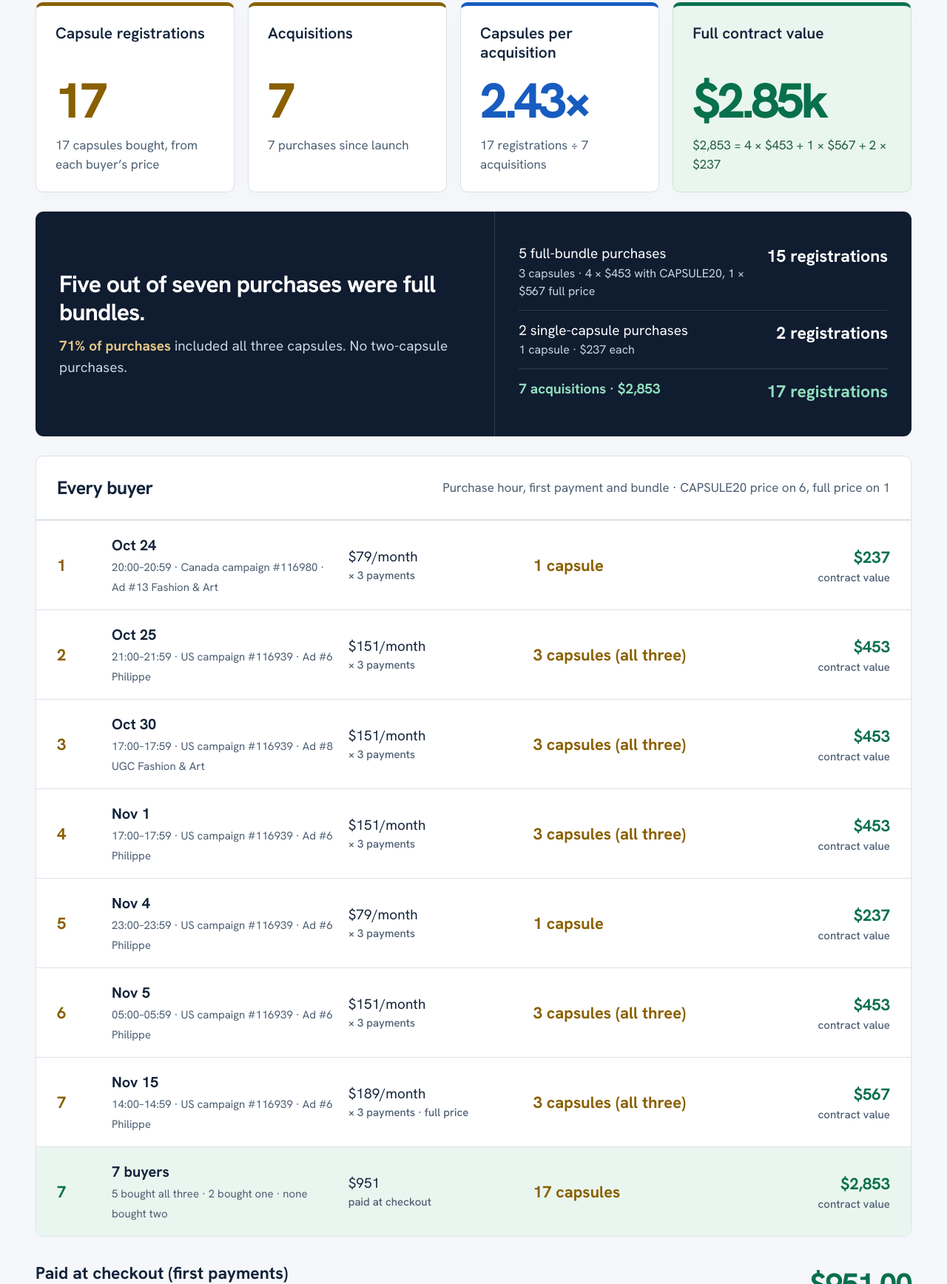
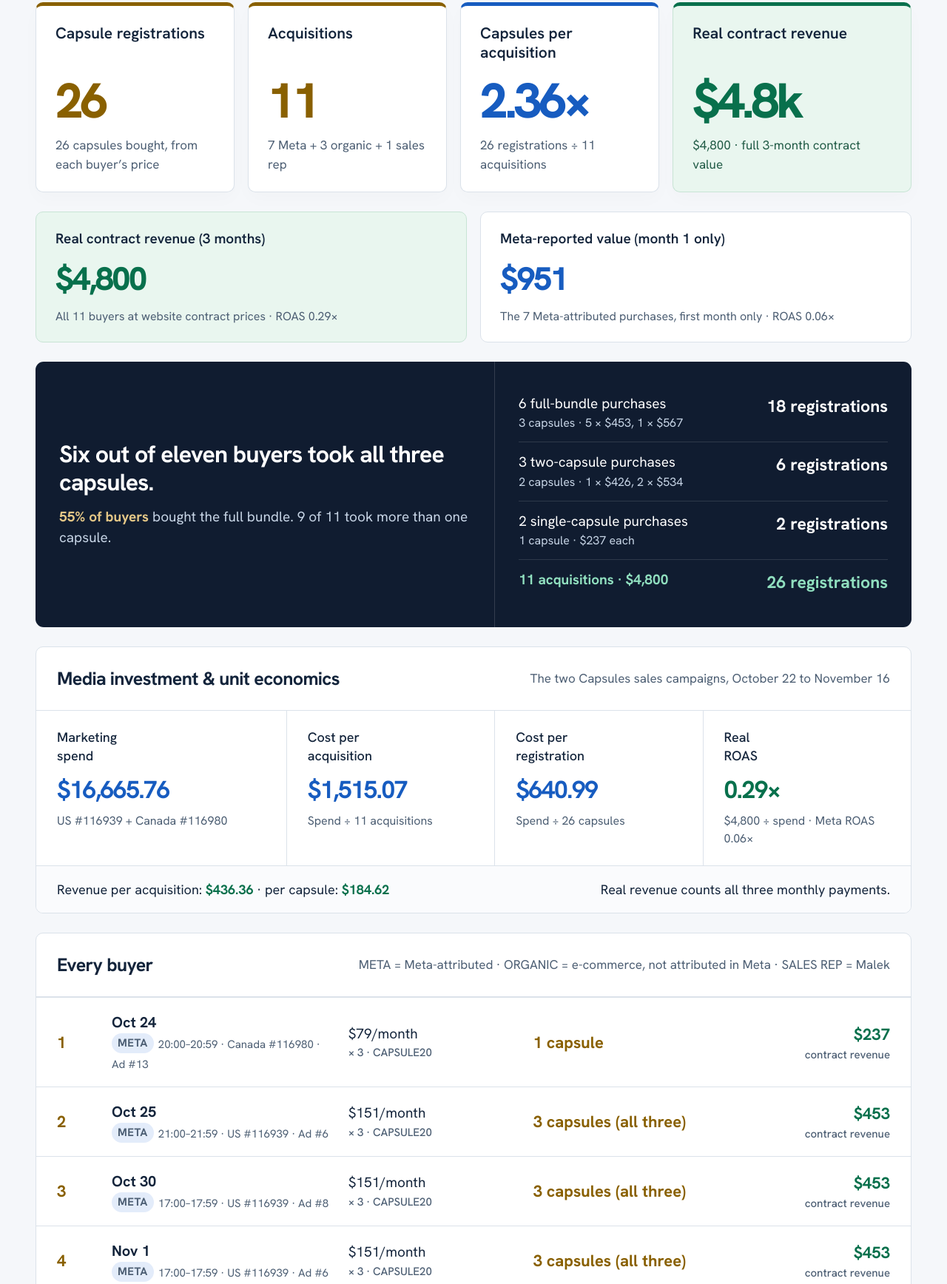
Before and after one commit to gitteromri-ux/french-capsules-week-one, a plain HTML site: page v2/index.html in a window 1280 px wide. Shown: the part 313-2049 px from the top of the page at 74% size. Drawn offline with Linux system fonts and the light colour scheme.

Commit message:
v2: pilot Oct 22-Nov 16; 11 buyers (7 Meta, 3 organic, 1 rep), 26 capsules, $4,800 real revenue, spend back

```diff
--- a/v2/index.html
+++ b/v2/index.html
@@ -4,7 +4,7 @@
 <meta charset="utf-8"><meta name="viewport" content="width=device-width,initial-scale=1">
 <meta name="robots" content="noindex,nofollow"><meta name="theme-color" content="#101c30">
 <title>French Capsules | Pilot results to date (v2)</title>
-<meta name="description" content="French Capsules pilot results: 17 capsule registrations from 7 acquisitions, 2.43 capsules per acquisition and $2,853 in full contract value. October 20 to November 24, 2026.">
+<meta name="description" content="French Capsules pilot, October 22 to November 16, 2026: 11 acquisitions, 26 capsule registrations, $4,800 real contract revenue.">
 <link rel="preconnect" href="https://fonts.googleapis.com"><link rel="preconnect" href="https://fonts.gstatic.com" crossorigin>
 <link href="https://fonts.googleapis.com/css2?family=Hanken+Grotesk:wght@400;500;600;700;800&family=Instrument+Serif&display=swap" rel="stylesheet">
 <style>
@@ -25,6 +25,9 @@ footer{padding:22px 0 30px;font-size:16px;color:var(--muted)}summary{cursor:poin
 .buyer.tot{background:#e9f6ef}.buyer.tot .n{color:var(--green)}
 .extra{margin-top:18px;background:#fff8e6;border:1px solid #ecd9a8;border-radius:10px;padding:18px 28px;font-size:17px}.extra strong{color:var(--gold)}
 @media(max-width:800px){.buyer{grid-template-columns:30px 1fr auto;gap:4px 12px;padding:16px 18px;align-items:start}.buyer .n{grid-row:1/4}.buyer .when{grid-column:2/4}.buyer .pay{grid-column:2;font-size:17px}.buyer .caps{grid-column:2;font-size:18px}.buyer .cv{grid-column:3;grid-row:2/4;align-self:center;font-size:20px}.buyers-head{display:block;padding:20px 18px}.buyers-head p{margin-top:6px}.extra{padding:16px 18px}}
+.buyer .tag{display:inline-block;font-size:13px;font-weight:700;letter-spacing:.03em;padding:2px 8px;border-radius:20px;margin-right:6px;vertical-align:2px}.tag.meta{background:#e3ecfa;color:var(--blue)}.tag.bi{background:#f6eed7;color:var(--gold)}.tag.rep{background:#e9f6ef;color:var(--green)}
+.vs{display:grid;grid-template-columns:1fr 1fr;gap:18px;margin:26px 0}.vs article{background:white;border:1px solid var(--line);border-radius:10px;padding:22px 26px}.vs article.real{background:#e9f6ef;border-color:#c8e4d5}.vs h3{margin:0;font-size:19px;font-weight:600}.vs .big{font-size:44px;font-weight:750;letter-spacing:-.045em;margin:6px 0}.vs article.real .big{color:var(--green)}.vs article.metav .big{color:var(--blue)}.vs p{margin:0;font-size:16px;color:var(--muted)}
+@media(max-width:800px){.vs{grid-template-columns:1fr}.vs .big{font-size:38px}}
 @media(max-width:1100px){.wrap{width:calc(100% - 48px)}.results{grid-template-columns:1fr 1fr}.result h2{min-height:0}.number{font-size:65px}.bundle-copy,.bundle-math{padding:28px}.support-grid{grid-template-columns:1fr 1fr}.support-grid article:nth-child(3){border-left:0;border-top:1px solid var(--line)}.support-grid article:nth-child(4){border-top:1px solid var(--line)}.metric-number{font-size:37px}.support-grid h3{min-height:0}.period strong{font-size:20px}}
 @media(max-width:650px){.wrap{width:calc(100% - 32px)}.brandbar .wrap{padding:17px 0}.brand{font-size:25px}.brandbar span{font-size:16px}header{display:block;padding:29px 0 24px}h1{font-size:44px}header p{font-size:19px}.period{text-align:left;margin-top:19px}.period strong{font-size:21px}.period span{font-size:17px}.results{gap:12px}.result{padding:20px 17px}.result h2{font-size:18px;min-height:47px}.number{font-size:53px;margin:14px 0 10px}.result.value .number{font-size:49px}.result p{font-size:16px}.bundle{grid-template-columns:1fr;margin:20px 0}.bundle-copy{padding:25px 22px}.bundle h2{font-size:29px}.bundle p{font-size:18px}.bundle-math{padding:10px 22px 20px;border-left:0;border-top:1px solid #ffffff25}.math-row{font-size:17px;gap:13px}.math-row strong{font-size:20px}
 .support-head{display:block;padding:22px}.support-head h2{font-size:24px}.support-head p{margin-top:7px}.support-grid article{padding:22px 18px}.support-grid h3{font-size:17px;min-height:47px}.metric-number{font-size:30px}.support-grid p{font-size:15px}.support-foot{display:block;padding:18px 22px;font-size:17px}.support-foot span{display:block}.support-foot span+span{margin-top:8px}.collection{gap:18px;padding:24px 0}.collection h2{font-size:21px}.collection p{font-size:16px}.collection-value{font-size:36px}.foot{display:block}.foot span{display:block;margin:5px 0}.audit{font-size:15px}.audit th,.audit td{padding:8px 4px}.audit code{font-size:15px}
@@ -35,44 +38,61 @@ footer{padding:22px 0 30px;font-size:16px;color:var(--muted)}summary{cursor:poin
 <body>
 <div class="brandbar"><div class="wrap"><div class="brand">The French Atelier</div><span>Culture Capsules</span></div></div>
 <main class="wrap">
-<header><div><h1>French Capsules.<br>Pilot results to date.</h1><p>Paid acquisition pilot · updated v2 · <a href="../">Week 1 version</a></p></div><div class="period"><strong>October 20 to November 24</strong><span>2026 · Meta launch to today · USD</span></div></header>
+ <header><div><h1>French Capsules.<br>Pilot results.</h1><p>Paid acquisition pilot · updated v2 · <a href="../">Week 1 version</a></p></div><div class="period"><strong>October 22 to November 16</strong><span>2026 · Israel time · USD</span></div></header>
 <section class="results" aria-label="Core results">
- <article class="result volume"><h2>Capsule registrations</h2><div class="number">17</div><p>17 capsules bought, from each buyer’s price</p></article>
- <article class="result volume"><h2>Acquisitions</h2><div class="number">7</div><p>7 purchases since launch</p></article>
- <article class="result ratio"><h2>Capsules per acquisition</h2><div class="number">2.43×</div><p>17 registrations ÷ 7 acquisitions</p></article>
- <article class="result value"><h2>Full contract value</h2><div class="number">$2.85k</div><p>$2,853 = 4 × $453 + 1 × $567 + 2 × $237</p></article>
+ <article class="result volume"><h2>Capsule registrations</h2><div class="number">26</div><p>26 capsules bought, from each buyer’s price</p></article>
+ <article class="result volume"><h2>Acquisitions</h2><div class="number">11</div><p>7 Meta + 3 organic + 1 sales rep</p></article>
+ <article class="result ratio"><h2>Capsules per acquisition</h2><div class="number">2.36×</div><p>26 registrations ÷ 11 acquisitions</p></article>
+ <article class="result value"><h2>Real contract revenue</h2><div class="number">$4.8k</div><p>$4,800 · full 3-month contract value</p></article>
+</section>
+<section class="vs" aria-label="Revenue comparison">
+ <article class="real"><h3>Real contract revenue (3 months)</h3><div class="big">$4,800</div><p>All 11 buyers at website contract prices · ROAS 0.29×</p></article>
+ <article class="metav"><h3>Meta-reported value (month 1 only)</h3><div class="big">$951</div><p>The 7 Meta-attributed purchases, first month only · ROAS 0.06×</p></article>
 </section>
 <section class="bundle">
- <div class="bundle-copy"><h2>Five out of seven purchases were full bundles.</h2><p><strong>71% of purchases</strong> included all three capsules. No two-capsule purchases.</p></div>
+ <div class="bundle-copy"><h2>Six out of eleven buyers took all three capsules.</h2><p><strong>55% of buyers</strong> bought the full bundle. 9 of 11 took more than one capsule.</p></div>
  <div class="bundle-math">
-  <div class="math-row"><span>5 full-bundle purchases<small>3 capsules · 4 × $453 with CAPSULE20, 1 × $567 full price</small></span><strong>15 registrations</strong></div>
+  <div class="math-row"><span>6 full-bundle purchases<small>3 capsules · 5 × $453, 1 × $567</small></span><strong>18 registrations</strong></div>
+  <div class="math-row"><span>3 two-capsule purchases<small>2 capsules · 1 × $426, 2 × $534</small></span><strong>6 registrations</strong></div>
   <div class="math-row"><span>2 single-capsule purchases<small>1 capsule · $237 each</small></span><strong>2 registrations</strong></div>
-  <div class="math-row total"><span>7 acquisitions · $2,853</span><strong>17 registrations</strong></div>
+  <div class="math-row total"><span>11 acquisitions · $4,800</span><strong>26 registrations</strong></div>
  </div>
 </section>
-<section class="buyers">
- <div class="buyers-head"><h2>Every buyer</h2><p>Purchase hour, first payment and bundle · CAPSULE20 price on 6, full price on 1</p></div>
- <div class="buyer"><div class="n">1</div><div class="when"><strong>Oct 24</strong><span>20:00–20:59 · Canada campaign #116980 · Ad #13 Fashion &amp; Art</span></div><div class="pay">$79/month<small>× 3 payments</small></div><div class="caps">1 capsule</div><div class="cv">$237<small>contract value</small></div></div>
- <div class="buyer"><div class="n">2</div><div class="when"><strong>Oct 25</strong><span>21:00–21:59 · US campaign #116939 · Ad #6 Philippe</span></div><div class="pay">$151/month<small>× 3 payments</small></div><div class="caps">3 capsules (all three)</div><div class="cv">$453<small>contract value</small></div></div>
- <div class="buyer"><div class="n">3</div><div class="when"><strong>Oct 30</strong><span>17:00–17:59 · US campaign #116939 · Ad #8 UGC Fashion &amp; Art</span></div><div class="pay">$151/month<small>× 3 payments</small></div><div class="caps">3 capsules (all three)</div><div class="cv">$453<small>contract value</small></div></div>
- <div class="buyer"><div class="n">4</div><div class="when"><strong>Nov 1</strong><span>17:00–17:59 · US campaign #116939 · Ad #6 Philippe</span></div><div class="pay">$151/month<small>× 3 payments</small></div><div class="caps">3 capsules (all three)</div><div class="cv">$453<small>contract value</small></div></div>
- <div class="buyer"><div class="n">5</div><div class="when"><strong>Nov 4</strong><span>23:00–23:59 · US campaign #116939 · Ad #6 Philippe</span></div><div class="pay">$79/month<small>× 3 payments</small></div><div class="caps">1 capsule</div><div class="cv">$237<small>contract value</small></div></div>
- <div class="buyer"><div class="n">6</div><div class="when"><strong>Nov 5</strong><span>05:00–05:59 · US campaign #116939 · Ad #6 Philippe</span></div><div class="pay">$151/month<small>× 3 payments</small></div><div class="caps">3 capsules (all three)</div><div class="cv">$453<small>contract value</small></div></div>
- <div class="buyer"><div class="n">7</div><div class="when"><strong>Nov 15</strong><span>14:00–14:59 · US campaign #116939 · Ad #6 Philippe</span></div><div class="pay">$189/month<small>× 3 payments · full price</small></div><div class="caps">3 capsules (all three)</div><div class="cv">$567<small>contract value</small></div></div>
- <div class="buyer tot"><div class="n">7</div><div class="when"><strong>7 buyers</strong><span>5 bought all three · 2 bought one · none bought two</span></div><div class="pay">$951<small>paid at checkout</small></div><div class="caps">17 capsules</div><div class="cv">$2,853<small>contract value</small></div></div>
+<section class="support">
+ <div class="support-head"><h2>Media investment &amp; unit economics</h2><p>The two Capsules sales campaigns, October 22 to November 16</p></div>
+ <div class="support-grid">
+  <article><h3>Marketing<br>spend</h3><div class="metric-number spend">$16,665.76</div><p>US #116939 + Canada #116980</p></article>
+  <article><h3>Cost per<br>acquisition</h3><div class="metric-number spend">$1,515.07</div><p>Spend ÷ 11 acquisitions</p></article>
+  <article><h3>Cost per<br>registration</h3><div class="metric-number spend">$640.99</div><p>Spend ÷ 26 capsules</p></article>
+  <article><h3>Real<br>ROAS</h3><div class="metric-number value">0.29×</div><p>$4,800 ÷ spend · Meta ROAS 0.06×</p></article>
+ </div>
+ <div class="support-foot"><span>Revenue per acquisition: <strong>$436.36</strong> · per capsule: <strong>$184.62</strong></span><span>Real revenue counts all three monthly payments.</span></div>
 </section>
-<section class="collection">
- <div><h2>Paid at checkout (first payments)</h2><p>4 × $151 + 1 × $189 + 2 × $79 · the remaining $1,902 is due in the next two monthly payments</p></div><div class="collection-value">$951.00</div>
+<section class="buyers" style="margin-top:26px">
+ <div class="buyers-head"><h2>Every buyer</h2><p>META = Meta-attributed · ORGANIC = e-commerce, not attributed in Meta · SALES REP = Malek</p></div>
+ <div class="buyer"><div class="n">1</div><div class="when"><strong>Oct 24</strong><span><span class="tag meta">META</span>20:00–20:59 · Canada #116980 · Ad #13</span></div><div class="pay">$79/month<small>× 3 · CAPSULE20</small></div><div class="caps">1 capsule</div><div class="cv">$237<small>contract revenue</small></div></div>
+ <div class="buyer"><div class="n">2</div><div class="when"><strong>Oct 25</strong><span><span class="tag meta">META</span>21:00–21:59 · US #116939 · Ad #6</span></div><div class="pay">$151/month<small>× 3 · CAPSULE20</small></div><div class="caps">3 capsules (all three)</div><div class="cv">$453<small>contract revenue</small></div></div>
+ <div class="buyer"><div class="n">3</div><div class="when"><strong>Oct 30</strong><span><span class="tag meta">META</span>17:00–17:59 · US #116939 · Ad #8</span></div><div class="pay">$151/month<small>× 3 · CAPSULE20</small></div><div class="caps">3 capsules (all three)</div><div class="cv">$453<small>contract revenue</small></div></div>
+ <div class="buyer"><div class="n">4</div><div class="when"><strong>Nov 1</strong><span><span class="tag meta">META</span>17:00–17:59 · US #116939 · Ad #6</span></div><div class="pay">$151/month<small>× 3 · CAPSULE20</small></div><div class="caps">3 capsules (all three)</div><div class="cv">$453<small>contract revenue</small></div></div>
+ <div class="buyer"><div class="n">5</div><div class="when"><strong>Nov 4</strong><span><span class="tag meta">META</span>23:00–23:59 · US #116939 · Ad #6</span></div><div class="pay">$79/month<small>× 3 · CAPSULE20</small></div><div class="caps">1 capsule</div><div class="cv">$237<small>contract revenue</small></div></div>
+ <div class="buyer"><div class="n">6</div><div class="when"><strong>Nov 5</strong><span><span class="tag meta">META</span>05:00–05:59 · US #116939 · Ad #6</span></div><div class="pay">$151/month<small>× 3 · CAPSULE20</small></div><div class="caps">3 capsules (all three)</div><div class="cv">$453<small>contract revenue</small></div></div>
+ <div class="buyer"><div class="n">7</div><div class="when"><strong>Nov 15</strong><span><span class="tag meta">META</span>14:00–14:59 · US #116939 · Ad #6</span></div><div class="pay">$189/month<small>× 3 · full price</small></div><div class="caps">3 capsules (all three)</div><div class="cv">$567<small>contract revenue</small></div></div>
+ <div class="buyer"><div class="n">8</div><div class="when"><strong>Organic</strong><span><span class="tag bi">ORGANIC</span>E-commerce sale, not attributed in Meta</span></div><div class="pay">$142/month<small>× 3 · CAPSULE20</small></div><div class="caps">2 capsules</div><div class="cv">$426<small>contract revenue</small></div></div>
+ <div class="buyer"><div class="n">9</div><div class="when"><strong>Organic</strong><span><span class="tag bi">ORGANIC</span>E-commerce sale, not attributed in Meta</span></div><div class="pay">$178/month<small>× 3 · full price</small></div><div class="caps">2 capsules</div><div class="cv">$534<small>contract revenue</small></div></div>
+ <div class="buyer"><div class="n">10</div><div class="when"><strong>Organic</strong><span><span class="tag bi">ORGANIC</span>E-commerce sale, not attributed in Meta</span></div><div class="pay">$178/month<small>× 3 · full price</small></div><div class="caps">2 capsules</div><div class="cv">$534<small>contract revenue</small></div></div>
+ <div class="buyer"><div class="n">11</div><div class="when"><strong>Malek A.</strong><span><span class="tag rep">SALES REP</span>Counted as e-commerce (approved)</span></div><div class="pay">$453<small>full contract value in BI</small></div><div class="caps">3 capsules (all three)</div><div class="cv">$453<small>contract revenue</small></div></div>
+ <div class="buyer tot"><div class="n">11</div><div class="when"><strong>11 buyers</strong><span>6 took three · 3 took two · 2 took one</span></div><div class="pay">$951<small>Meta value, month 1</small></div><div class="caps">26 capsules</div><div class="cv">$4,800<small>contract revenue</small></div></div>
 </section>
 <footer>
  <details><summary>How the numbers are counted</summary>
-  <p><strong>Buyers and contract value:</strong> 7 purchases from the Meta launch on October 20 to November 24. Contract value is the full three-payment price of each bundle; the 7 purchases add up to $2,853.</p>
-  <p><strong>Purchase details:</strong> the date, hour, campaign, ad and first payment of each purchase come from Meta purchase data for the two Capsules sales campaigns (Israel time).</p>
-  <p><strong>Capsules (registrations):</strong> one purchase can include 1, 2 or 3 capsules, so registrations count capsules, not orders. Each first payment matches exactly one bundle on the <a href="https://www.frenchatelierlive.com/culture-capsules" target="_blank" rel="noopener noreferrer">live website prices</a>, checked November 24: 1 capsule $99/month ($297), 2 capsules $178 ($534), 3 capsules $189 ($567). With the 20% CAPSULE20 code: 1 capsule $79 ($237), 2 capsules $142 ($426), 3 capsules $151 ($453). So $151 is all three capsules with CAPSULE20, $189 is all three capsules at full price, and $79 is one capsule with CAPSULE20.</p>
-  <p><strong>Paid at checkout</strong> is the sum of the first monthly payments, not a bank-settlement total.</p>
+  <p><strong>Sales:</strong> the French Atelier Daily Report in Sisense (Cultural Capsule courses): the eCommerce row has 10 acquisitions and $4.35k contract value; Malek’s sale ($453) is counted as e-commerce with approval. 7 of the 10 e-commerce buyers are attributed in Meta, with the date, hour, campaign, ad and month-1 value shown above; the other 3 are organic (in the BI eCommerce row, not attributed in Meta).</p>
+  <p><strong>Capsules (registrations):</strong> the BI counts one registration per order, so it undercounts buyers who take more than one capsule. Capsules are counted from each buyer’s contract value, using the <a href="https://www.frenchatelierlive.com/culture-capsules" target="_blank" rel="noopener noreferrer">website prices</a> (3 monthly payments): 1 capsule $297, 2 capsules $534, 3 capsules $567; with the 20% CAPSULE20 code $237, $426 and $453. The 7 Meta buyers total $2,853. The 3 organic buyers make up the rest of the $4.35k, and $426 + $534 + $534 = $1,494 is the only combination of website prices that fits, so the e-commerce total is $4,347 (BI shows $4.35k). Malek’s $453 is already the full contract value, which is 3 capsules with CAPSULE20.</p>
+  <p><strong>Real revenue vs Meta value:</strong> Meta receives only the first monthly payment, so its $951 covers month 1 of the 7 attributed purchases. Real revenue is the full 3-month contract value of all 11 buyers: $4,800.</p>
+  <p><strong>Spend</strong> is the Meta total for campaigns #116939 and #116980 from October 22 to November 16, 2026, Israel time. ROAS = revenue ÷ spend, media only.</p>
  </details>
- <div class="foot"><span>The French Atelier · Culture Capsules</span><span>October 20 to November 24, 2026 · v2</span></div>
+ <div class="foot"><span>The French Atelier · Culture Capsules</span><span>October 22 to November 16, 2026 · v2</span></div>
 </footer>
+
 
 </main>
 </body>
```
